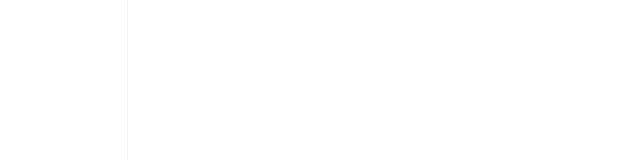
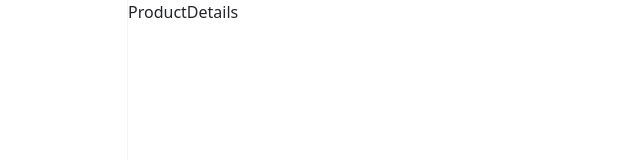
Before and after one commit to favourwright/mums-store-react, a React (Vite) app: page /detail/0 in a window 1280 px wide. Before the commit this address had no page. Shown: the top 160 px of the page, without its empty margins (0-640 px from the left). Built offline with nearby package versions, Linux system fonts and the light colour scheme; some icons are missing.

Commit message:
feat: create a "details" page

```diff
--- a/src/App.tsx
+++ b/src/App.tsx
@@ -5,7 +5,8 @@
   Account,
   Favorite,
   Cart,
-  Search
+  Search,
+  ProductDetails
 } from './pages'
 
 function App() {
@@ -21,6 +22,7 @@
           <Route path="/favorite" element={<Favorite />} />
           <Route path="/cart" element={<Cart />} />
           <Route path="/search" element={<Search />} />
+          <Route path="/detail/:id" element={<ProductDetails />} />
         </Routes>
       </main>
     </div>
--- /dev/null
+++ b/src/pages/ProductDetails.tsx
@@ -0,0 +1,7 @@
+function ProductDetails() {
+  return (
+    <div>ProductDetails</div>
+  )
+}
+
+export default ProductDetails
--- a/src/pages/index.ts
+++ b/src/pages/index.ts
@@ -3,3 +3,4 @@
 export { default as Search } from './Search';
 export { default as Favorite } from './Favorite';
 export { default as Cart } from './Cart';
+export { default as ProductDetails } from './ProductDetails';
```
